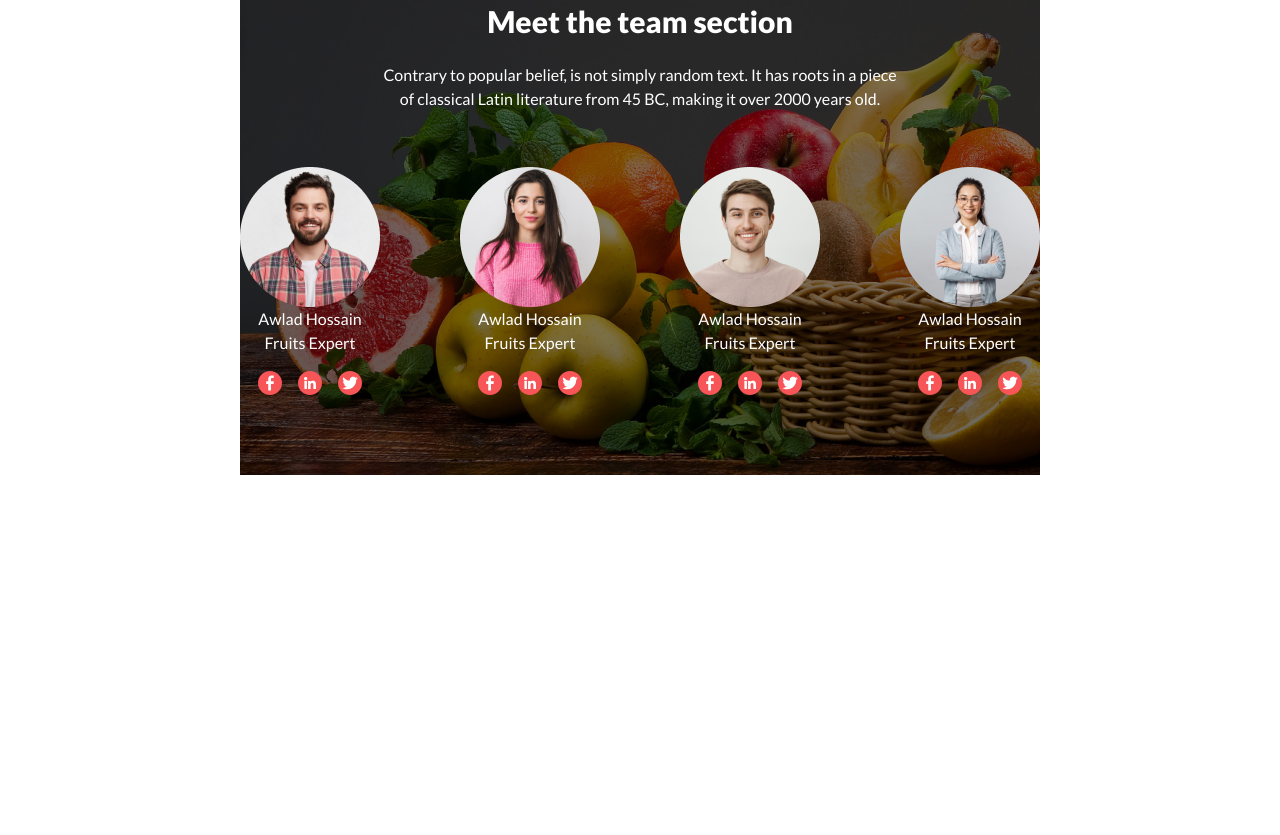
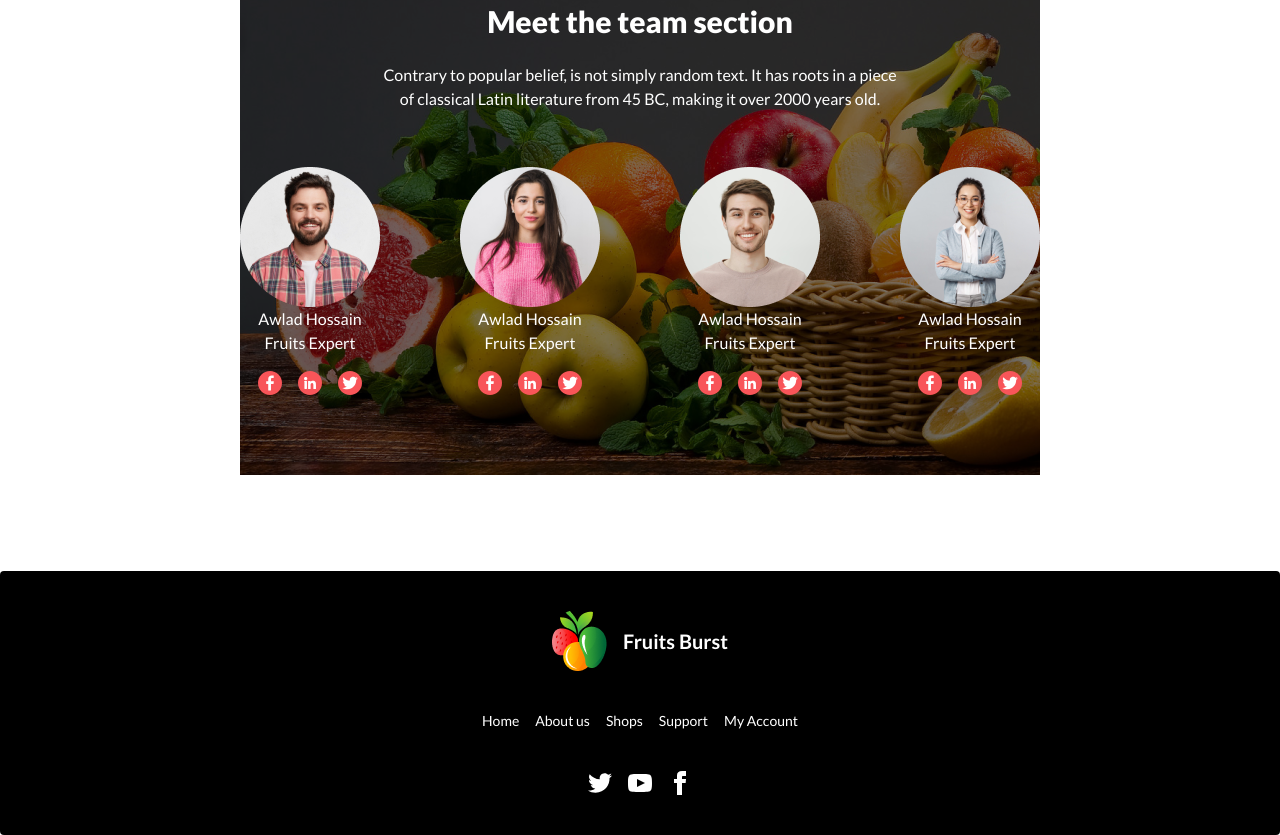
Before and after one commit to chamonsheikh121/fruits-burst, a plain HTML site: page index.html in a window 1280 px wide. Shown: the part 2189-3024 px from the top of the page. Before the commit the page ends 2760 px from the top, so only its background shows below. Drawn offline with nearby package versions, Linux system fonts and the light colour scheme; files whose address does not match are found by name.

Commit message:
added footer

```diff
--- a/index.html
+++ b/index.html
@@ -668,7 +668,26 @@
         </section>
     </main>
     <footer>
-
+        <footer class="footer footer-center p-10 bg-black text-white rounded">
+            <div class="flex gap-4 items-center">
+                <img src="./images/logo.png" alt="">
+                <h3 class="text-xl font-semibold">Fruits Burst</h3>
+            </div>
+            <div class="grid grid-flow-col flex-wrap gap-4">
+                <a class="link link-hover">Home</a>
+              <a class="link link-hover">About us</a>
+              <a class="link link-hover">Shops</a>
+              <a class="link link-hover">Support</a>
+              <a class="link link-hover">My Account</a>
+            </div>
+            <div>
+              <div class="grid grid-flow-col gap-4">
+                <a><svg xmlns="http://www.w3.org/2000/svg" width="24" height="24" viewBox="0 0 24 24" class="fill-current"><path d="M24 4.557c-.883.392-1.832.656-2.828.775 1.017-.609 1.798-1.574 2.165-2.724-.951.564-2.005.974-3.127 1.195-.897-.957-2.178-1.555-3.594-1.555-3.179 0-5.515 2.966-4.797 6.045-4.091-.205-7.719-2.165-10.148-5.144-1.29 2.213-.669 5.108 1.523 6.574-.806-.026-1.566-.247-2.229-.616-.054 2.281 1.581 4.415 3.949 4.89-.693.188-1.452.232-2.224.084.626 1.956 2.444 3.379 4.6 3.419-2.07 1.623-4.678 2.348-7.29 2.04 2.179 1.397 4.768 2.212 7.548 2.212 9.142 0 14.307-7.721 13.995-14.646.962-.695 1.797-1.562 2.457-2.549z"></path></svg></a>
+                <a><svg xmlns="http://www.w3.org/2000/svg" width="24" height="24" viewBox="0 0 24 24" class="fill-current"><path d="M19.615 3.184c-3.604-.246-11.631-.245-15.23 0-3.897.266-4.356 2.62-4.385 8.816.029 6.185.484 8.549 4.385 8.816 3.6.245 11.626.246 15.23 0 3.897-.266 4.356-2.62 4.385-8.816-.029-6.185-.484-8.549-4.385-8.816zm-10.615 12.816v-8l8 3.993-8 4.007z"></path></svg></a>
+                <a><svg xmlns="http://www.w3.org/2000/svg" width="24" height="24" viewBox="0 0 24 24" class="fill-current"><path d="M9 8h-3v4h3v12h5v-12h3.642l.358-4h-4v-1.667c0-.955.192-1.333 1.115-1.333h2.885v-5h-3.808c-3.596 0-5.192 1.583-5.192 4.615v3.385z"></path></svg></a>
+              </div>
+            </div>
+          </footer>
     </footer>
 </body>
 </html>
```
